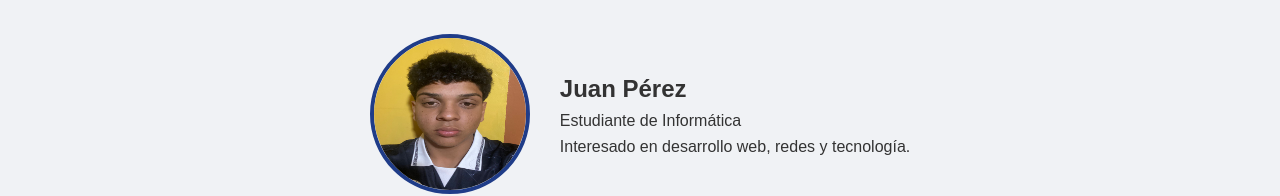
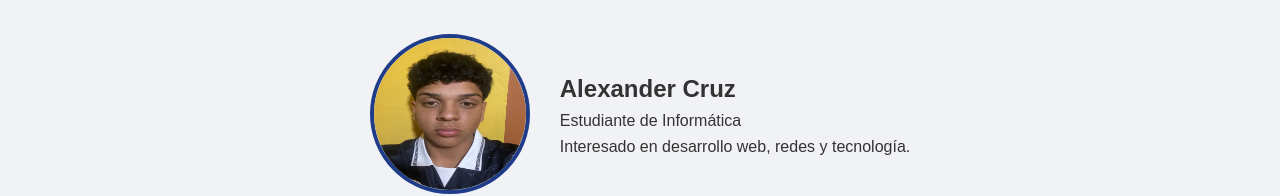
Before and after one commit to alexandernainancc-code/PERFILALE.CR, a plain HTML site: page index.html in a window 1280 px wide. Shown: the part 332-528 px from the top of the page. Drawn offline with Linux system fonts and the light colour scheme.

Commit message:
Update index.html

```diff
--- a/index.html
+++ b/index.html
@@ -37,7 +37,7 @@
     <div class="contenedor perfil-contenido">
         <img src="yo7.jpg" alt="Foto de perfil">
         <div>
-            <h2>Juan Pérez</h2>
+            <h2>Alexander Cruz</h2>
             <p>Estudiante de Informática</p>
             <p>Interesado en desarrollo web, redes y tecnología.</p>
         </div>
@@ -203,4 +203,5 @@
     <div class="copy">
         <p>© 2026 - Todos los derechos reservados</p>
     </div>
+
 </footer>
```
